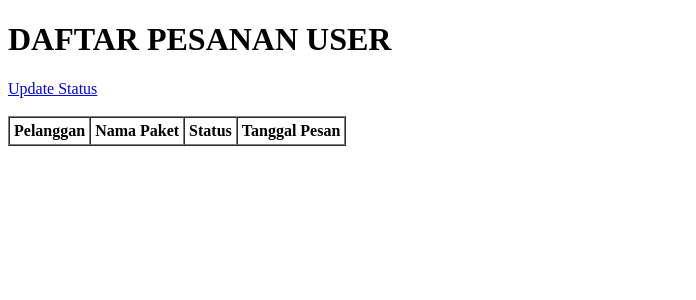
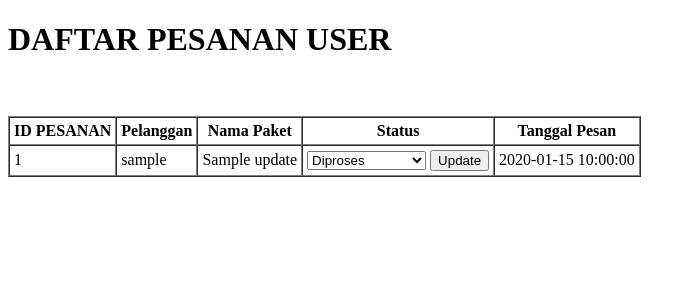
Before and after one commit to gregoriusgado/WEBSITE-JASTIP-MVC, a PHP site: template views/admin/status_pesanan.php in a window 1280 px wide. Shown: the top 300 px of the page, without its empty margins (0-696 px from the left). Run offline with PHP 8.4, Linux system fonts and the light colour scheme; the template is opened without the code that fills it: most values are stand-ins (such as "Sample title", 1, 10 or a date in 2020); lists and menus that the app fills with data are empty.

Commit message:
menambahkan fitur updetan status di order-status-proses

```diff
--- a/controller/productController.php
+++ b/controller/productController.php
@@ -37,7 +37,6 @@ if ($action === 'create') {
         $productModel->create($data);
         header("Location: productController.php?action=index");
         exit();
-
     } else {
         $product = null;
         require '../views/admin/admin_product_form.php';
@@ -64,7 +63,6 @@ if ($action === 'edit') {
         $productModel->update($id, $data);
         header("Location: productController.php?action=index");
         exit();
-
     } else {
         $product = $productModel->find($id);
         require '../views/admin/admin_product_form.php';
--- a/model/orderModel.php
+++ b/model/orderModel.php
@@ -128,6 +128,7 @@ class OrderModel
 {
     $stmt = $this->conn->prepare(
         "SELECT pesanan_paket.nama_paket,
+                pesanan_paket.status,
                 kategori_barang.nama_kategori
         FROM pesanan_paket
         LEFT JOIN kategori_barang
--- a/views/admin/status_pesanan.php
+++ b/views/admin/status_pesanan.php
@@ -1,22 +1,22 @@
 <!DOCTYPE html>
 <html lang="en">
+
 <head>
     <meta charset="UTF-8">
     <meta name="viewport" content="width=device-width, initial-scale=1.0">
     <title>Status-Pesanan</title>
 </head>
+
 <body>
 
     <h1>DAFTAR PESANAN USER</h1>
-<a href="../controller/updateStatusController.php?action=create">
-    Update Status
-</a>
 
     <br><br>
 
     <table border="1" cellpadding="4" cellspacing="0">
         <thead>
             <tr>
+                <th>ID PESANAN</th>
                 <th>Pelanggan</th>
                 <th>Nama Paket</th>
                 <th>Status</th>
@@ -24,10 +24,46 @@
             </tr>
         </thead>
         <tbody>
-
+            <?php if (!empty($update)): ?>
+                <?php foreach ($update as $u): ?>
+                    <tr>
+                        <td><?= htmlspecialchars($u['id']) ?></td>
+                        <td><?= htmlspecialchars($u['username']) ?></td>
+                        <td><?= htmlspecialchars($u['nama_paket']) ?></td>
+                        <td>
+                            <form action="../controller/updateStatusController.php" method="POST">
+                                <input type="hidden" name="id" value="<?= $u['id'] ?>">
+                                <select name="status">
+                                    <option value="diproses" <?= $u['status'] == 'diproses' ? 'selected' : '' ?>>
+                                        Diproses
+                                    </option>
+                                    <option value="menuju_gudang" <?= $u['status'] == 'menuju_gudang' ? 'selected' : '' ?>>
+                                        Menuju Gudang
+                                    </option>
+                                    <option value="sampai_gudang" <?= $u['status'] == 'sampai_gudang' ? 'selected' : '' ?>>
+                                        Sampai Gudang
+                                    </option>
+                                    <option value="diambil" <?= $u['status'] == 'diambil' ? 'selected' : '' ?>>
+                                        Diambil
+                                    </option>
+                                    <option value="selesai" <?= $u['status'] == 'selesai' ? 'selected' : '' ?>>
+                                        Selesai
+                                    </option>
+                                </select>
+                                <button type="submit">Update</button>
+                            </form>
+                        </td>
+                        <td><?= htmlspecialchars($u['created_at']) ?></td>
+                    </tr>
+                <?php endforeach; ?>
+            <?php else: ?>
+                <tr>
+                    <td colspan="5">Tidak ada data pesanan</td>
+                </tr>
+            <?php endif; ?>
         </tbody>
-
     </table>
 
 </body>
+
 </html>
--- a/views/dashboard.php
+++ b/views/dashboard.php
@@ -101,7 +101,7 @@ if (!isset($orders)) {
                         </div>
 
                         <div class="order-status proses">
-                            Diproses
+                         <?= htmlspecialchars(ucwords(str_replace('_', ' ', $order['status']))) ?>
                         </div>
 
                         <a href="#" class="btn-detail">Detail</a>
```
Also changed, not shown: controller/updateStatusController.php (+11 -0 lines), model/modelUpdate.php (+25 -2 lines). Lines whose indentation alone changed are shown as unchanged.
